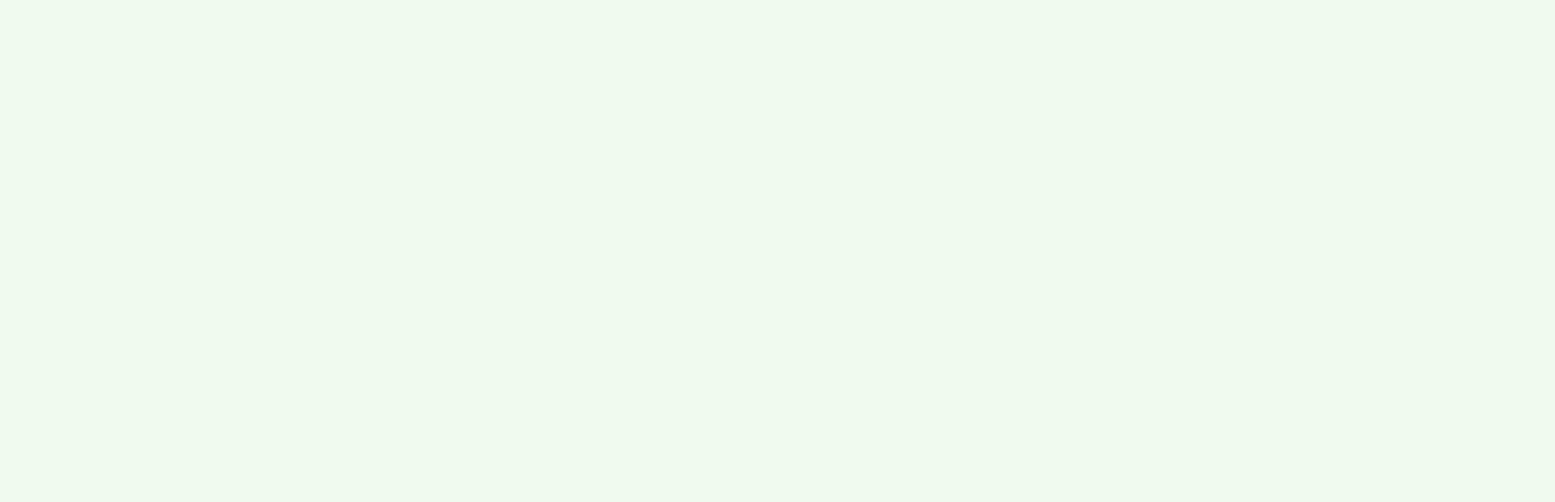
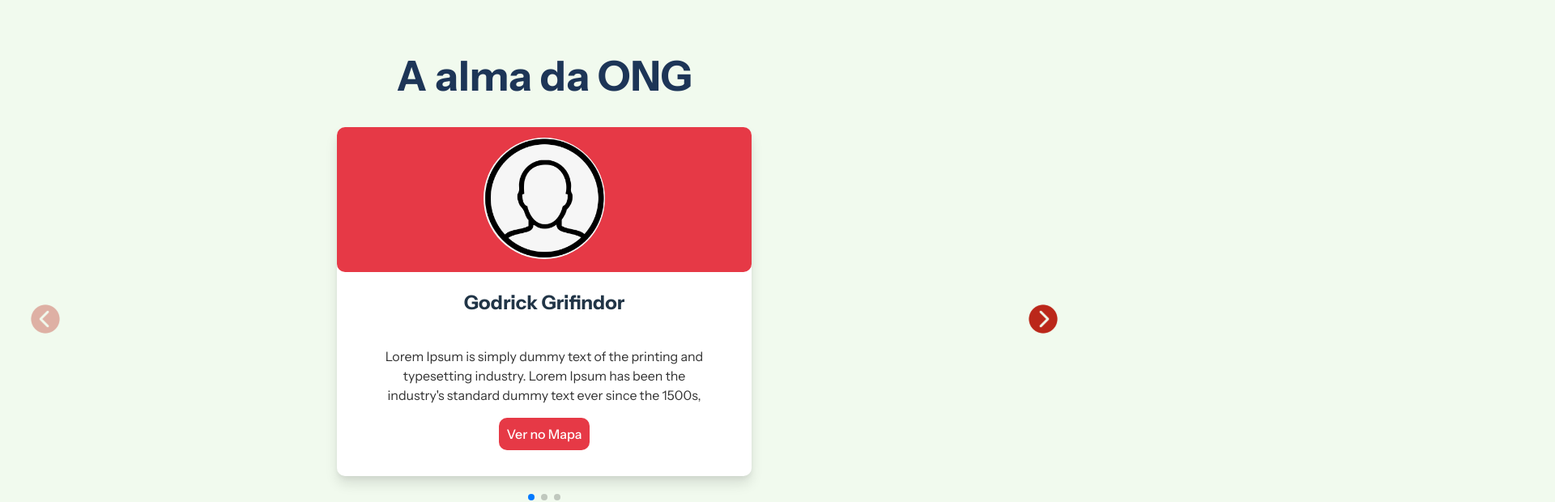
Before and after one commit to eubielzin/Sopa-do--Bem-Front-and, a React (Vite) app: page / in a window 1280 px wide. Shown: the top 620 px of the page at 81% size, 1920 px wide, since content can reach past the window. Built offline with nearby package versions, Linux system fonts and the light colour scheme.

Commit message:
ajeitando app.css

```diff
--- a/src/App.css
+++ b/src/App.css
@@ -1,22 +1,7 @@
 #root {
-<<<<<<< HEAD
-<<<<<<< HEAD
-=======
     background-color: #F1FAEE;
->>>>>>> feat/galeria
-=======
-    background-color: #F1FAEE;
->>>>>>> feat/participantes
   max-width: 1280px;
   margin: 0 auto;
   padding: 2rem;
   text-align: center;
-<<<<<<< HEAD
-<<<<<<< HEAD
 }
-=======
-}
->>>>>>> feat/galeria
-=======
-}
->>>>>>> feat/participantes
```
